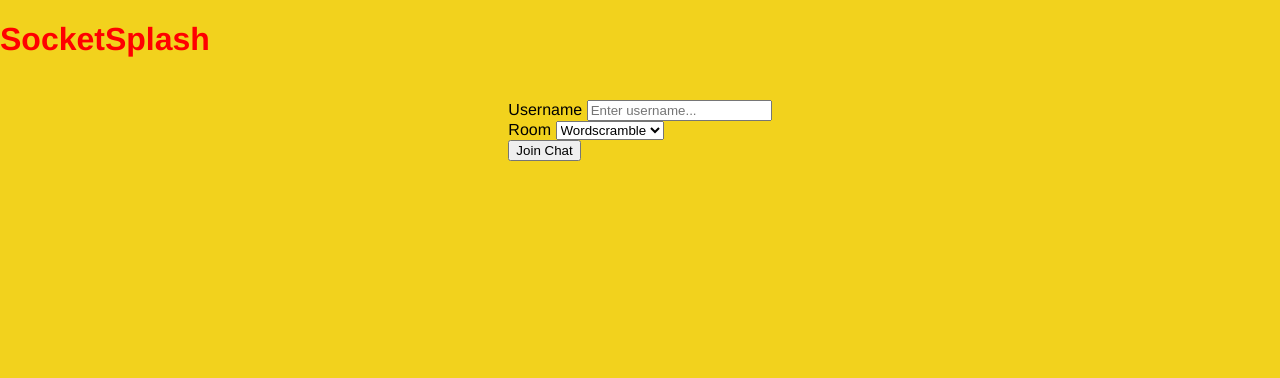
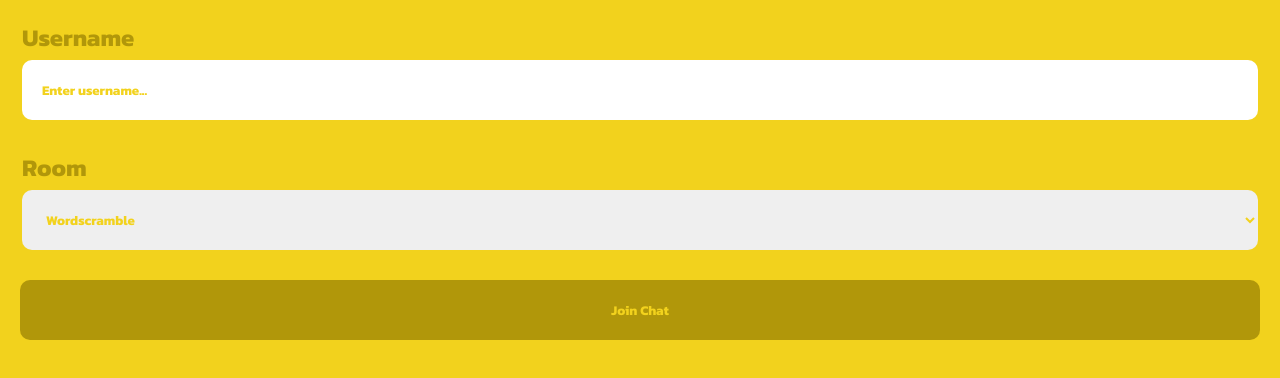
Before and after one commit to InjuMichorius/socket-io-game, a website: page public/index.html in a window 1280 px wide. Drawn offline with nearby package versions, Linux system fonts and the light colour scheme.

Commit message:
Add styling for homepage

```diff
--- a/public/index.html
+++ b/public/index.html
@@ -12,13 +12,9 @@
     <script src="/socket.io/socket.io.js" defer></script>
 	</head>
 	<body>
-		<div class="join-container">
-			<header class="join-header">
-				<h1>SocketSplash</h1>
-			</header>
-			<main class="join-main">
+			<main class="home-container">
 				<form action="word-scramble.html">
-					<div class="form-control">
+					<fieldset class="form-control">
 						<label for="username">Username</label>
 						<input
 							type="text"
@@ -27,18 +23,13 @@
 							placeholder="Enter username..."
 							required
 						/>
-					</div>
-					<div class="form-control">
+					</fieldset>
+					<fieldset class="form-control">
 						<label for="room">Room</label>
 						<select name="room" id="room">
 							<option value="Wordscramble">Wordscramble</option>
-							<option value="Python">Python</option>
-							<option value="PHP">PHP</option>
-							<option value="C#">C#</option>
-							<option value="Ruby">Ruby</option>
-							<option value="Java">Java</option>
 						</select>
-					</div>
+					</fieldset>
 					<button type="submit" class="btn">Join Chat</button>
 				</form>
 			</main>
--- a/styles/pages/home.scss
+++ b/styles/pages/home.scss
@@ -1,3 +1,41 @@
-.join-header {
-    color: red;
+.home-container {
+  form {
+    display: flex;
+    gap: 30px;
+    flex-direction: column;
+    width: 100%;
+    .form-control {
+      display: flex;
+      gap: 5px;
+      flex-direction: column;
+      padding: 0;
+      border: 0;
+      font-size: 24px;
+      font-family: "Kanit", sans-serif;
+      font-weight: 700;
+      color: var(--yellow-dark);
+      input[type="text"], select {
+        height: 60px;
+        border-radius: 10px;
+        border: 0;
+        padding: 0 20px;
+        font-family: "Kanit", sans-serif;
+        font-weight: 700;
+        color: var(--yellow);
+        &::placeholder {
+          color: var(--yellow);
+        }
+      }
+    }
+    button[type="submit"] {
+        height: 60px;
+        border-radius: 10px;
+        border: 0;
+        padding: 0 20px;
+        font-family: "Kanit", sans-serif;
+        font-weight: 700;
+        color: var(--yellow);
+        background-color: var(--yellow-dark);
+      }
+  }
 }
```
Also changed, not shown: public/css/main.css.
